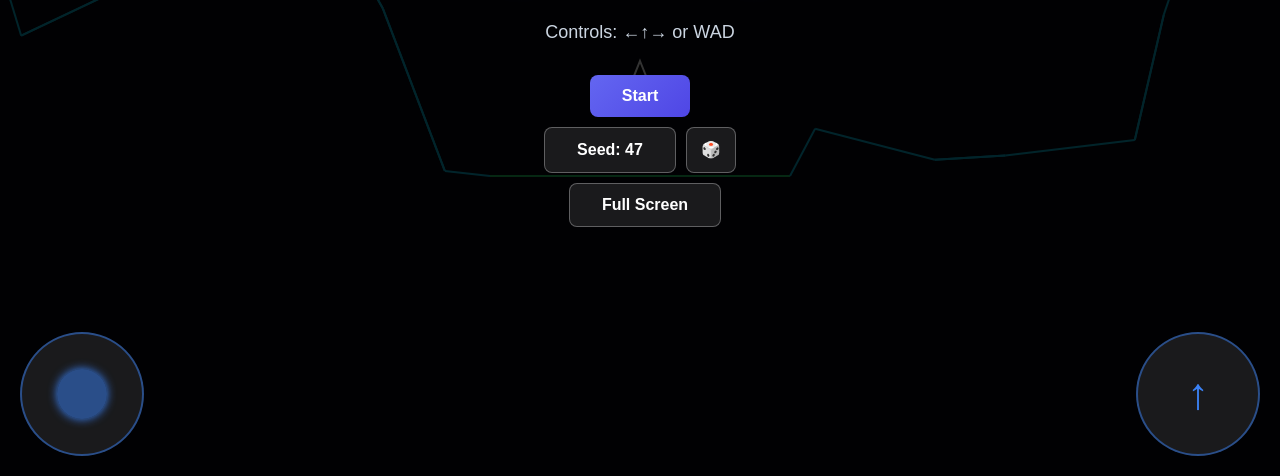
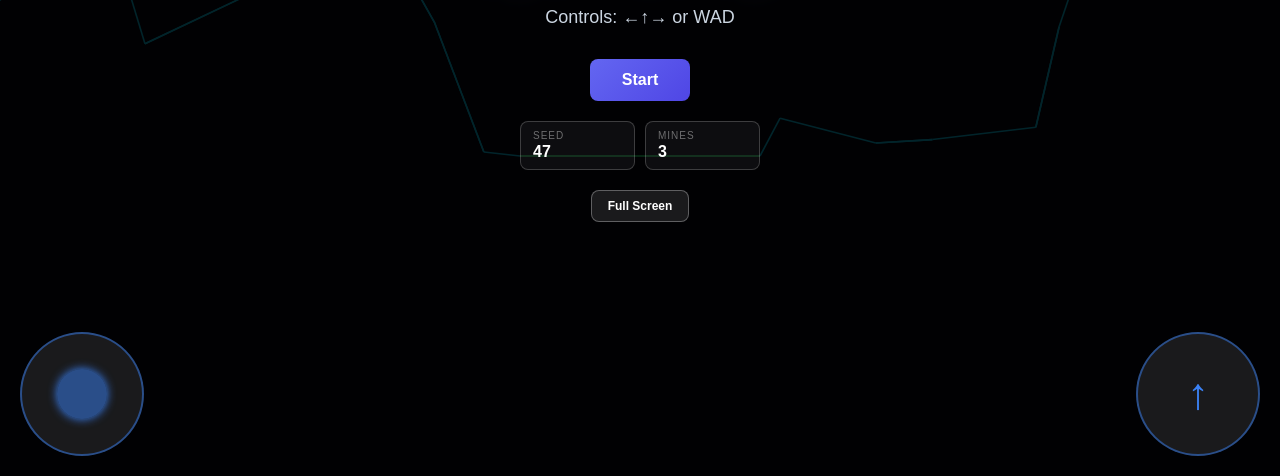
Before and after one commit to fmilitao/remember-mister-sprinkles, a plain HTML site: page vibe2/index.html in a window 1280 px wide. Shown: the part 324-800 px from the top of the page. Drawn offline with Linux system fonts and the light colour scheme.

Commit message:
Add mine setup option

```diff
--- a/vibe2/index.html
+++ b/vibe2/index.html
@@ -23,14 +23,18 @@
         <h1 id="msg-title">Space Escape</h1>
         <p id="msg-body"><!--to be replaced--></p>
         <button id="start-btn">Start</button>
-        <div style="display: flex; gap: 10px; margin-top: 10px;">
-            <button id="seed-btn"
-                style="background: rgba(255,255,255,0.1); border: 1px solid rgba(255,255,255,0.3); margin: 0; flex: 1; height: 46px; display: flex; align-items: center; justify-content: center;">Level</button>
-            <button id="random-seed-btn" title="Random Level"
-                style="background: rgba(255,255,255,0.1); border: 1px solid rgba(255,255,255,0.3); margin: 0; width: 50px; height: 46px; display: flex; align-items: center; justify-content: center; padding: 0;">🎲</button>
+        <div class="settings-row">
+            <div class="setting-item">
+                <label>Seed</label>
+                <input type="number" id="seed-input" title="Change Seed">
+            </div>
+            <div class="setting-item">
+                <label>Mines</label>
+                <input type="number" id="mines-input" title="Mines Count">
+            </div>
         </div>
         <button id="fs-btn"
-            style="margin-left: 10px; background: rgba(255,255,255,0.1); border: 1px solid rgba(255,255,255,0.3);">Full
+            style="background: rgba(255,255,255,0.1); border: 1px solid rgba(255,255,255,0.3); padding: 8px 16px; font-size: 12px; margin-top: 20px;">Full
             Screen</button>
     </div>
 
@@ -190,7 +194,18 @@
             url.searchParams.set('seed', newSeed);
             window.history.pushState({}, '', url);
             generateLevel();
-            // Reset ship for preview
+            resetShipForPreview();
+        };
+
+        const applyMines = (newCount) => {
+            const url = new URL(window.location.href);
+            url.searchParams.set('mines', newCount);
+            window.history.pushState({}, '', url);
+            generateLevel();
+            resetShipForPreview();
+        };
+
+        function resetShipForPreview() {
             ship.x = 0;
             ship.y = 89;
             ship.vx = 0;
@@ -200,18 +215,25 @@
             if (gameState.status !== GAME_STATUS.PLAYING) {
                 gameState.status = GAME_STATUS.START;
             }
-        };
+        }
 
-        document.getElementById('seed-btn').addEventListener('click', () => {
-            const currentSeed = getUrlParams().seed;
-            const newSeed = prompt('Enter a level seed (number):', currentSeed);
-            if (newSeed !== null && newSeed !== '') {
-                applySeed(newSeed);
+        const seedInput = document.getElementById('seed-input');
+        const minesInput = document.getElementById('mines-input');
+
+        seedInput.addEventListener('change', (e) => applySeed(e.target.value));
+        seedInput.addEventListener('keydown', (e) => {
+            if (e.key === 'Enter') {
+                applySeed(e.target.value);
+                seedInput.blur();
             }
         });
 
-        document.getElementById('random-seed-btn').addEventListener('click', () => {
-            applySeed(Math.floor(Math.random() * 10000));
+        minesInput.addEventListener('change', (e) => applyMines(e.target.value));
+        minesInput.addEventListener('keydown', (e) => {
+            if (e.key === 'Enter') {
+                applyMines(e.target.value);
+                minesInput.blur();
+            }
         });
 
         // --- Mobile Controls Logic ---
@@ -367,7 +389,7 @@
                 length: parseInt(params.get('length') ?? 1000),
                 seed: parseInt(params.get('seed') ?? Math.floor(Math.random() * 100)),
                 mines: parseInt(params.get('mines') ?? 3),
-                zoom: parseFloat(params.get('zoom') ?? 1.0)
+                zoom: parseFloat(params.get('zoom') ?? 0.8)
             };
         }
 
@@ -616,9 +638,12 @@
             gameState.camera.zoom = params.zoom;
             terrain.targetDistance = params.length * (25 / 3); // Convert meters to pixels (25px = 3m)
 
-            // Update Level button text
-            const seedBtn = document.getElementById('seed-btn');
-            if (seedBtn) seedBtn.innerText = `Seed: ${seed}`;
+            // Update UI inputs
+            const seedIn = document.getElementById('seed-input');
+            if (seedIn) seedIn.value = seed;
+
+            const minesIn = document.getElementById('mines-input');
+            if (minesIn) minesIn.value = params.mines;
 
             // Ensure params are in URL
             const url = new URL(window.location.href);
@@ -1219,12 +1244,6 @@
                 ctx.arc(0, 0, mine.radius, 0, Math.PI * 2);
                 ctx.fill();
 
-                // Inner detail
-                ctx.fillStyle = 'rgba(255,255,255,0.2)';
-                ctx.beginPath();
-                ctx.arc(-3, -3, mine.radius * 0.4, 0, Math.PI * 2);
-                ctx.fill();
-
                 ctx.restore();
             });
 
--- a/vibe2/style.css
+++ b/vibe2/style.css
@@ -65,7 +65,7 @@ canvas {
 
 h1 {
     font-size: 48px;
-    margin: 0 0 20px 0;
+    margin: 0 0 0 0;
     background: linear-gradient(135deg, #fff 0%, #a5b4fc 100%);
     background-clip: text;
     -webkit-background-clip: text;
@@ -108,6 +108,68 @@ button:hover {
     transform: translateX(-50%);
     color: rgba(255, 255, 255, 0.5);
     font-size: 12px;
+}
+
+/* Integrated Settings Styles */
+.settings-row {
+    display: flex;
+    gap: 10px;
+    margin-top: 20px;
+    width: 100%;
+    max-width: 240px;
+}
+
+.setting-item {
+    flex: 1;
+    background: rgba(255, 255, 255, 0.05);
+    border: 1px solid rgba(255, 255, 255, 0.2);
+    border-radius: 8px;
+    padding: 8px 12px;
+    display: flex;
+    flex-direction: column;
+    align-items: flex-start;
+    transition: border-color 0.2s, background 0.2s;
+}
+
+.setting-item:focus-within {
+    background: rgba(255, 255, 255, 0.1);
+    border-color: rgba(99, 102, 241, 0.5);
+}
+
+.setting-item label {
+    font-size: 10px;
+    text-transform: uppercase;
+    letter-spacing: 1px;
+    color: rgba(255, 255, 255, 0.4);
+    margin-bottom: 2px;
+    pointer-events: none;
+}
+
+.setting-item input {
+    background: transparent;
+    border: none;
+    color: white;
+    font-family: inherit;
+    font-size: 16px;
+    font-weight: 600;
+    width: 100%;
+    outline: none;
+    padding: 0;
+}
+
+
+/* Chrome, Safari, Edge, Opera */
+input::-webkit-outer-spin-button,
+input::-webkit-inner-spin-button {
+    -webkit-appearance: none;
+    appearance: none;
+    margin: 0;
+}
+
+/* Firefox */
+input[type=number] {
+    -moz-appearance: textfield;
+    appearance: textfield;
 }
 
 /* Mobile Controls */
```
